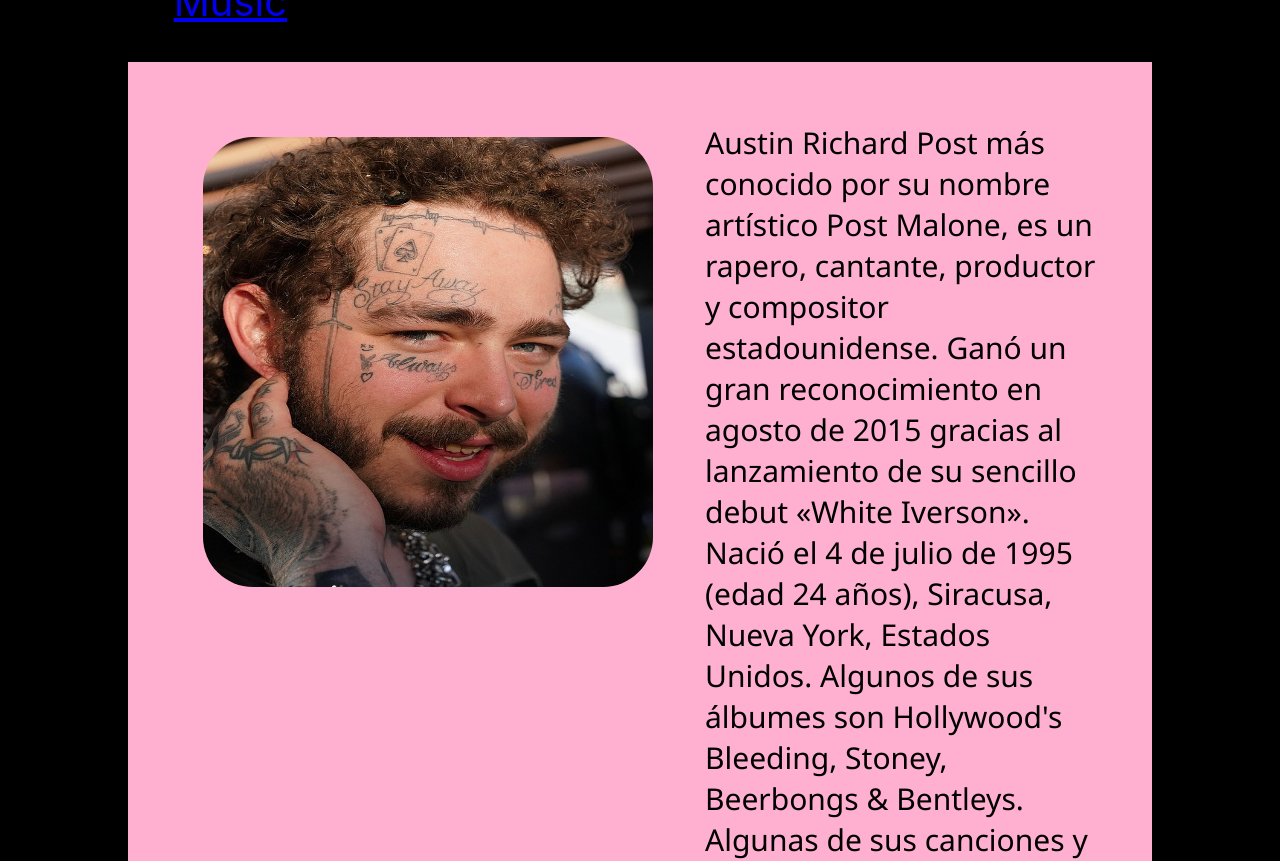
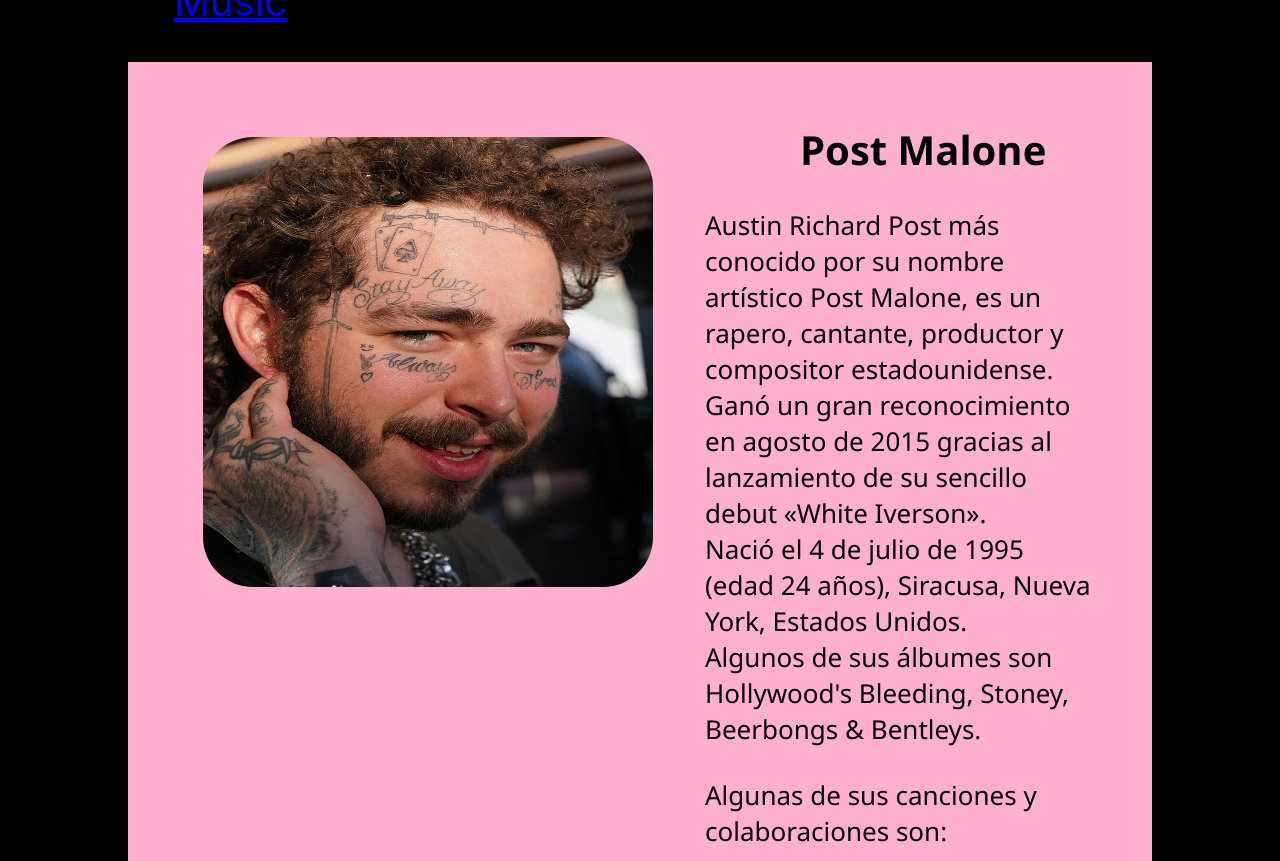
Before and after one commit to MateoPanosyan/proyecto, a plain HTML site: page home/detail/detailp.html in a window 1280 px wide. Shown: the part 102-963 px from the top of the page. Drawn offline with Linux system fonts and the light colour scheme.

Commit message:
letra y tamaño de los detalles

```diff
--- a/home/css/detail.css
+++ b/home/css/detail.css
@@ -93,25 +93,40 @@ margin: 30px;
 justify-content: center;
 }
 
+h2{
+  font-family: 'Segoe UI', Tahoma, Geneva, Verdana, sans-serif;
+font-size: 40px;
+padding: 30px 40px 0px 125px;
+color: black;
+}
+
 .descripcion{
 font-family: 'Segoe UI', Tahoma, Geneva, Verdana, sans-serif;
-font-size: 30px;
+font-size: 26px;
 padding: 30px 30px 0px 30px;
 color: black;
 float: right;
 }
 
+.descripcion-sigue{
+  font-family: 'Segoe UI', Tahoma, Geneva, Verdana, sans-serif;
+  font-size: 26px;
+  padding: 0px 30px 0px 30px;
+  color: black;
+  float: right;
+}
+
 .oracion{
 font-family: 'Segoe UI', Tahoma, Geneva, Verdana, sans-serif;
-font-size: 30px;
-padding: 0px 30px;
+font-size: 26px;
+padding: 30px 30px 15px 30px;;
 color: black;
 float: right;
 }
 
 li.canciones{
 font-family: 'Segoe UI', Tahoma, Geneva, Verdana, sans-serif;
-font-size: 30px;
+font-size: 23px;
 padding: 0px 30px;
 color: black;
 display: block;
--- a/home/detail/detailp.html
+++ b/home/detail/detailp.html
@@ -3,7 +3,7 @@
 <head>
     <meta charset="UTF-8">
     <meta name="viewport" content="width=device-width, initial-scale=1.0">
-    <title>Document</title>
+    <title>Post Malone</title>
     <link rel="stylesheet" href="../css/detail.css">
 </head>
 <body>
@@ -28,8 +28,11 @@
                 450px">
             </div>
              <div class="bio">
-                    <p class="descripcion"> Austin Richard Post más conocido por su nombre artístico Post Malone, es un rapero, cantante, productor y compositor estadounidense. Ganó un gran reconocimiento en agosto de 2015 gracias al lanzamiento de su sencillo debut «White Iverson». Nació el 4 de julio de 1995 (edad 24 años), Siracusa, Nueva York, Estados Unidos. Algunos de sus álbumes son Hollywood's Bleeding, Stoney, Beerbongs & Bentleys.
-                        </p>
+                 <h2>Post Malone</h2>
+                    <p class="descripcion"> Austin Richard Post más conocido por su nombre artístico Post Malone, es un rapero, cantante, productor y compositor estadounidense.</p>
+                    <p class="descripcion-sigue">Ganó un gran reconocimiento en agosto de 2015 gracias al lanzamiento de su sencillo debut «White Iverson».</p>
+                    <p class="descripcion-sigue">Nació el 4 de julio de 1995 (edad 24 años), Siracusa, Nueva York, Estados Unidos.</p>
+                    <p class="descripcion-sigue">Algunos de sus álbumes son Hollywood's Bleeding, Stoney, Beerbongs & Bentleys.</p>
                         <p class="oracion">Algunas de sus canciones y colaboraciones son:</p>
                         <li class="canciones">Sunflower</li>
                         <li class="canciones">Congratulations</li>
```
Also changed, not shown: home/detail/detail.html (+4 -3 lines), home/detail/detailb.html (+4 -3 lines), home/detail/detailm.html (+5 -3 lines), home/detail/detailo.html (+5 -3 lines).
